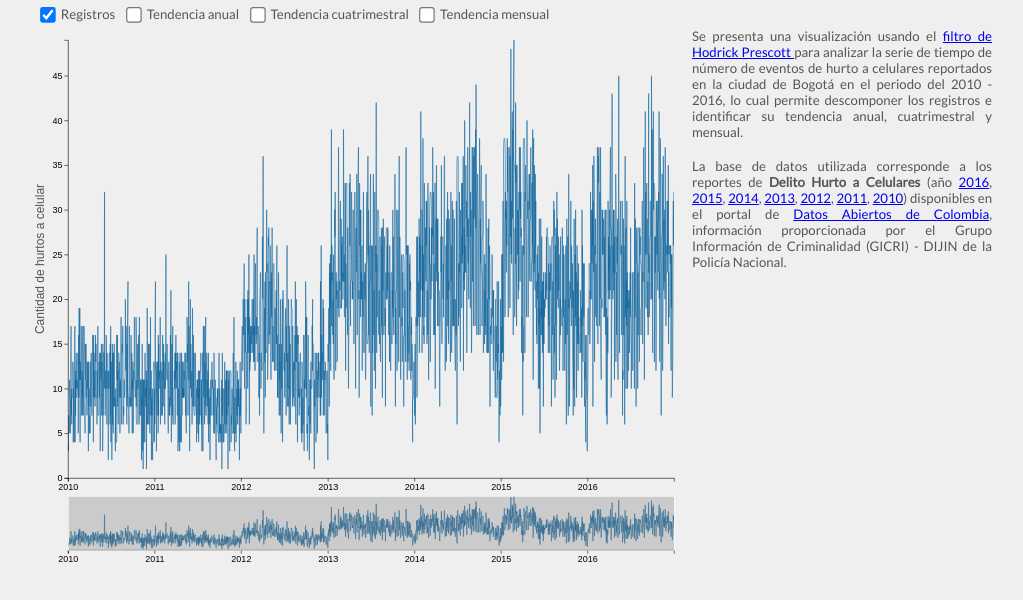
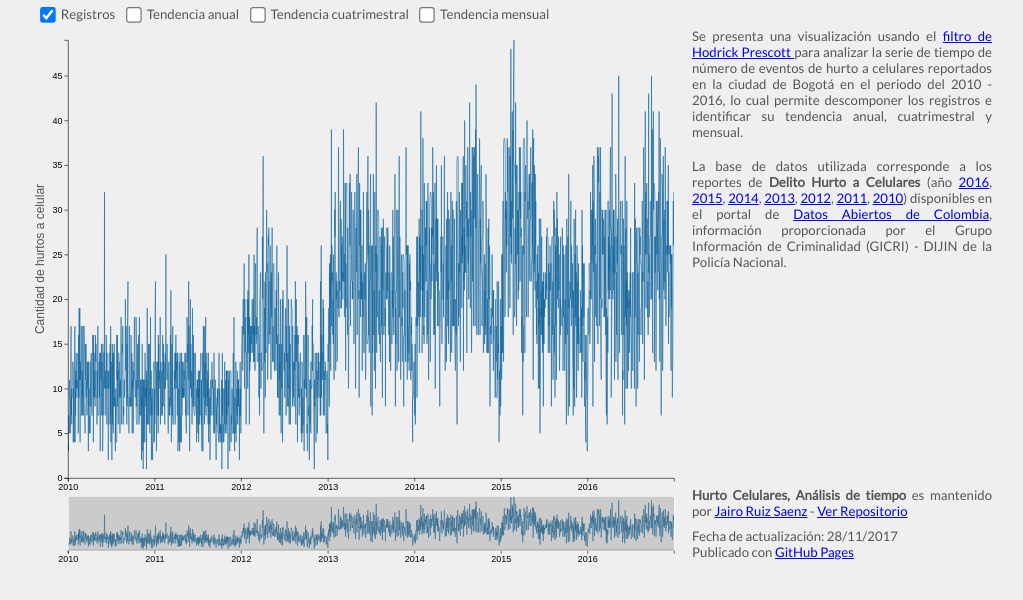
Before and after one commit to jairoruizsaenz/Hurto-Celulares, a plain HTML site: page index.html in a window 1280 px wide. Shown: the part 74-674 px from the top of the page, without its empty margins (128-1151 px from the left). Drawn offline with nearby package versions, Linux system fonts and the light colour scheme.

Commit message:
Update footer

```diff
--- a/index.html
+++ b/index.html
@@ -48,6 +48,18 @@
 
                 disponibles en el portal de <a href="https://www.datos.gov.co/" target="_blank">Datos Abiertos de Colombia</a>, información proporcionada por el Grupo Información de Criminalidad (GICRI) - DIJIN de la Policía Nacional.
                     </p>
+
+                    <p>
+                        <br><br><br><br><br><br><br><br><br><br><br><br><br>
+                        <strong>Hurto Celulares, Análisis de tiempo</strong> es mantenido por
+                        <a href="https://github.com/jairoruizsaenz" target="_blank">Jairo Ruiz Saenz</a>  -
+                        <a href="https://github.com/jairoruizsaenz/Hurto-Celulares" target="_blank">Ver Repositorio</a>
+
+                        <p>Fecha de actualización: 28/11/2017<br>
+                        Publicado con <a href="https://pages.github.com" target="_blank">GitHub Pages</a></p>
+
+                    </p>
+                    </p>
                 </div>
             </div>
 
```
